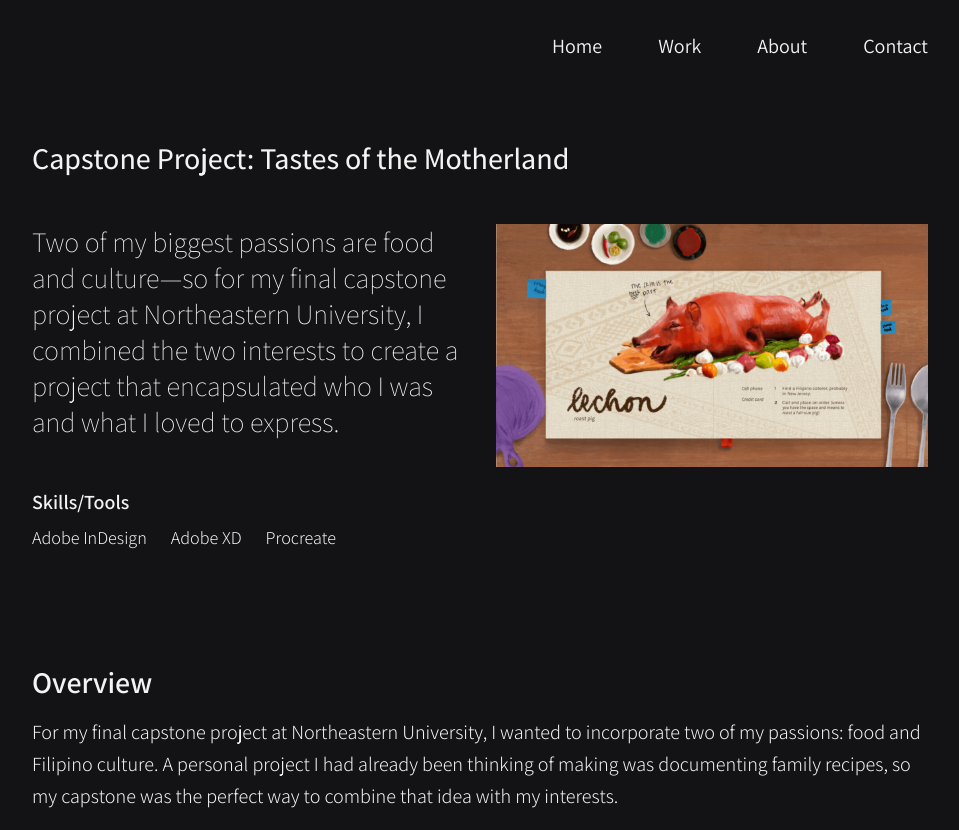
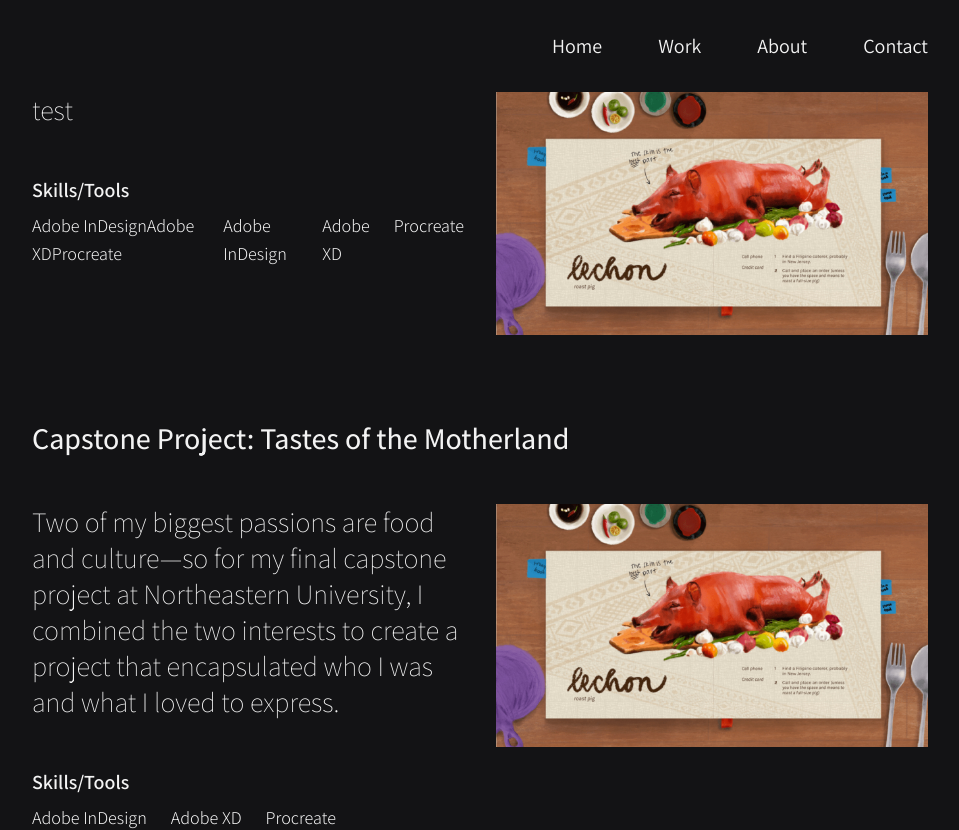
Before and after one commit to aescaba/portfolio, a Next.js app: page /work/capstone in a window 1280 px wide. Shown: the top 830 px of the page, without its empty margins (160-1119 px from the left). Built offline with nearby package versions, Linux system fonts and the light colour scheme.

Commit message:
create component for summary row of work listing page

```diff
--- /dev/null
+++ b/components/work/summary.js
@@ -0,0 +1,34 @@
+import Image from "next/image";
+
+export default function Summary({summary, toolsList, imgInfo }) {
+
+// imgInfo: src, alt, width, height
+
+const src = `${imgInfo.src}`;
+const alt = `${imgInfo.alt}`;
+const width = `${imgInfo.width}`;
+const height = `${imgInfo.height}`;
+
+    return (
+        <div class="flex flex-col lg:flex-row lg:gap-x-8 mb-20">
+      {/* first column - summary */}
+        <div class="mb-8 lg:mb-4 lg:basis-1/2">
+            <p class="text-[1.75rem] leading-9 font-thin">{summary}</p>
+
+            <h3 class="text-xl mt-10 py-2 font-semibold">Skills/Tools</h3>
+            <div class="flex space-x-6 text-lg">
+                <p>{toolsList}</p>
+                <p>Adobe InDesign</p>
+                <p>Adobe XD</p>
+                <p>Procreate</p>
+            </div>
+        </div>
+
+      {/* second column - image */}
+          <div class="lg:basis-1/2">
+            <Image class="" src={src} alt={alt} width={width} height={height}/>
+          </div>
+
+      </div>
+    );
+}
--- a/pages/work/capstone.js
+++ b/pages/work/capstone.js
@@ -1,9 +1,28 @@
 import PageTitle from '../../components/pagetitle'
 import Image from 'next/image';
+import Summary from '../../components/work/summary';
+
+const toolsList = [
+  "Adobe InDesign",
+  "Adobe XD",
+  "Procreate"
+]
+
+const imgInfo = {
+  src: "/images/work/capstone/lechon-page.jpg",
+  alt: "Screenshot of cookbook capstone project, open to a page with an illustrated roast pig",
+  width: "1280",
+  height: "720"
+}
 
 export default function Capstone() {
   return (
     <div class="font-light text-xl leading-6 pb-24">
+      <Summary
+      summary="test"
+      toolsList={toolsList}
+      imgInfo = {imgInfo}
+      />
       <PageTitle title={"Capstone Project: Tastes of the Motherland"}/>
 
       {/* first row - summary and preview photo */}
```
